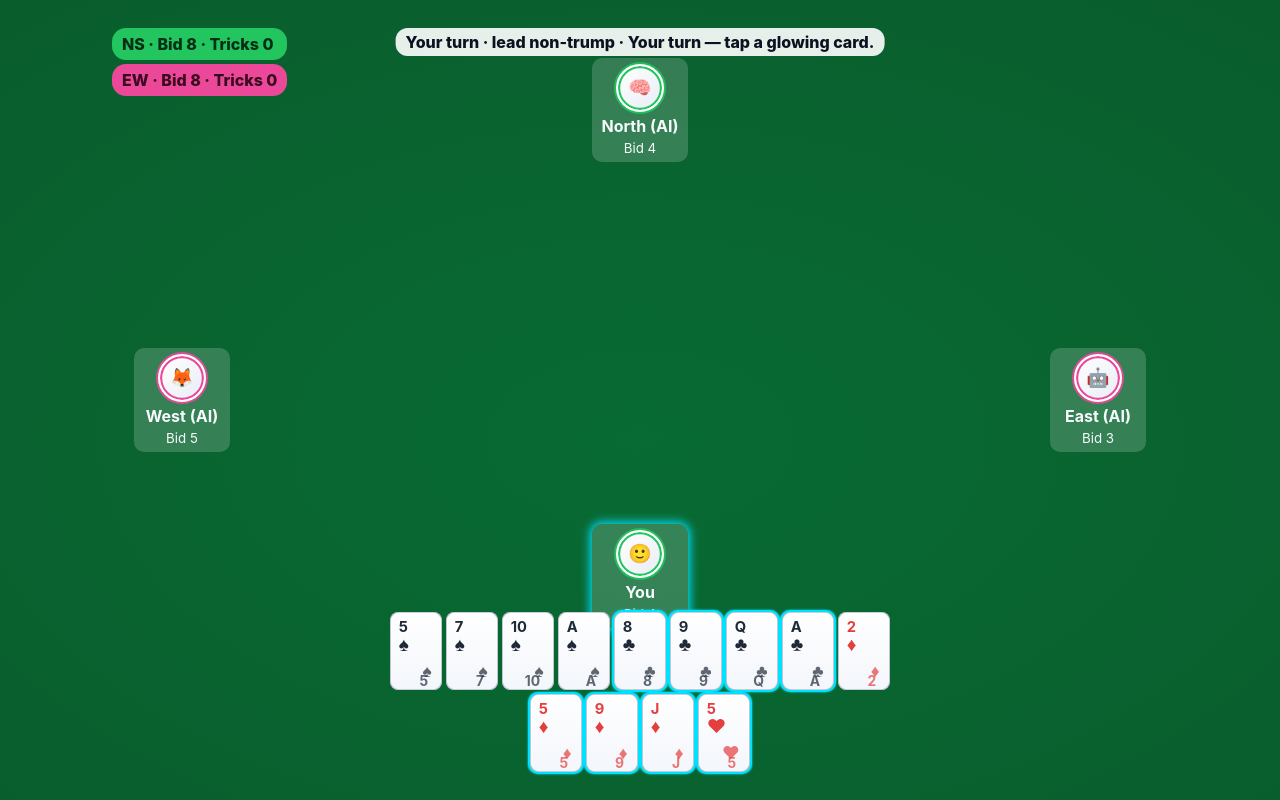
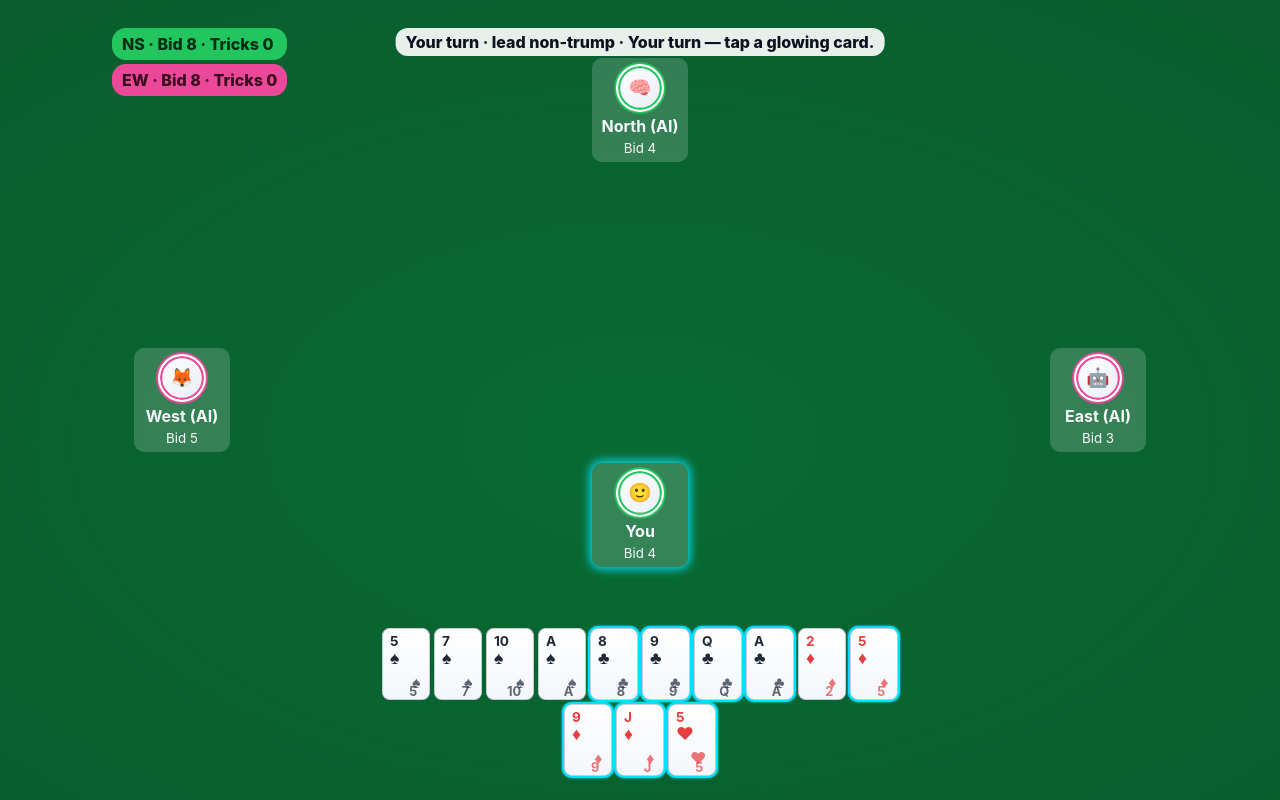
Before and after one commit to ryananimashaun/spades-diagnostic, a plain HTML site: page index.html in a window 1280 px wide. Both pictures are taken after a click on the button "Classic Mode". Drawn offline with Linux system fonts and the light colour scheme.

Commit message:
Update index.html

```diff
--- a/index.html
+++ b/index.html
@@ -35,35 +35,47 @@
   #status{position:absolute;top:1%;left:50%;transform:translateX(-50%);padding:4px 10px;border-radius:12px;background:rgba(255,255,255,.9);color:#0b1220;font-weight:800;z-index:6;text-align:center;font-size:clamp(.7rem,2vw,1rem)}
   #timer{position:absolute;top:1%;right:2%;padding:4px 10px;border-radius:16px;background:#fff;color:#0b1220;font-weight:800;display:none}
 
-  /* Players (now safely below cards for tap targets) */
+  /* Players (under the hand so taps hit cards) */
   #player-panel{position:absolute; inset:0; z-index:2; pointer-events:none}
-  #player-panel *{pointer-events:none} /* child elements never intercept taps */
+  #player-panel *{pointer-events:none}
   .p{position:absolute;display:flex;flex-direction:column;align-items:center;gap:4px;background:rgba(255,255,255,.18);border-radius:10px;padding:6px 8px;min-width:80px;font-size:clamp(.7rem,2vw,1rem)}
   .p.active{box-shadow:0 0 10px 2px var(--glow)}
   .av{width:44px;height:44px;border-radius:50%;border:2px solid #fff;background:#fff;object-fit:cover}
-  .south{left:50%;bottom:20%;transform:translateX(-50%)}
+
+  /* Move South avatar higher to avoid overlap */
+  .south{left:50%;bottom:28%;transform:translateX(-50%)} /* was 20% */
   .north{left:50%;top:5%;transform:translateX(-50%)}
   .east{right:4%;top:50%;transform:translateY(-50%)}
   .west{left:4%;top:50%;transform:translateY(-50%)}
   .ring-ns{box-shadow:0 0 0 2px rgba(34,197,94,.9)} .ring-ew{box-shadow:0 0 0 2px rgba(236,72,153,.9)}
 
   /* Trick slots */
-  .slot{position:absolute;width:10vw;max-width:60px;aspect-ratio:2/3;display:flex;align-items:center;justify-content:center;z-index:4}
-  .slot.south{left:50%;bottom:32%;transform:translateX(-50%)}
+  .slot{position:absolute;width:10vw;max-width:56px;aspect-ratio:2/3;display:flex;align-items:center;justify-content:center;z-index:4}
+  .slot.south{left:50%;bottom:36%;transform:translateX(-50%)} /* a bit higher so it never collides with hand */
   .slot.north{left:50%;top:20%;transform:translateX(-50%)}
   .slot.east{right:20%;top:50%;transform:translateY(-50%)}
   .slot.west{left:20%;top:50%;transform:translateY(-50%)}
 
-  /* Hand (raised above everything for taps) */
-  #hand{position:absolute; left:50%; bottom:1%; transform:translateX(-50%); display:flex; gap:4px; flex-wrap:wrap; justify-content:center; z-index:200}
-  .card{width:11vw; max-width:52px; aspect-ratio:2/3; border-radius:8px; cursor:pointer; user-select:none; transition:transform .15s ease; pointer-events:auto}
+  /* Hand (highest z so taps always work) */
+  #hand{
+    position:absolute; left:50%; bottom:.5%;
+    transform:translateX(-50%);
+    display:flex; gap:4px; flex-wrap:wrap; justify-content:center;
+    z-index:200; max-width:94vw;
+  }
+  .card{
+    width:9.5vw; max-width:48px; aspect-ratio:2/3;
+    border-radius:8px; cursor:pointer; user-select:none;
+    transition:transform .15s ease; pointer-events:auto; display:block;
+    touch-action:manipulation;
+  }
   .card.legal{filter:drop-shadow(0 0 1px #00e1ff);outline:2px solid #00e1ff;border-radius:8px}
   .card.legal:active,.card.legal:hover{transform:translateY(-4px)}
 
   /* Piles */
-  .pile{position:absolute;width:24px;height:120px;display:flex;flex-direction:column;gap:2px}
+  .pile{position:absolute;width:22px;height:110px;display:flex;flex-direction:column;gap:2px}
   #pile-south{left:6%;bottom:6%} #pile-east{right:6%;bottom:6%}
-  .mini{width:20px;height:26px;border-radius:4px;background:linear-gradient(180deg,#e2e8f0,#cbd5e1);box-shadow:0 2px 4px rgba(0,0,0,.25)}
+  .mini{width:18px;height:24px;border-radius:4px;background:linear-gradient(180deg,#e2e8f0,#cbd5e1);box-shadow:0 2px 4px rgba(0,0,0,.25)}
 
   /* Overlay */
   #overlay{position:fixed;inset:0;background:rgba(0,0,0,.7);color:#fff;display:none;align-items:center;justify-content:center;flex-direction:column;gap:10px;z-index:10;text-align:center;padding:1rem}
@@ -252,15 +264,24 @@ function svgCard(card){ return createCardSVG(card); }
 
 function showHand(){
   handEl.innerHTML=''; const h=players[0].hand; const legal=legalMoves(h);
+
   h.forEach((c,idx)=>{
     const el=svgCard(c);
     if(legal.includes(idx)) el.classList.add('legal');
-    el.addEventListener('click', ()=>{
+
+    const handler = ()=>{
       if(current!==0) return;
-      if(!legal.includes(idx)){ alert(`Must follow ${leadSuit||'non-trump'}`); return;}
+      if(!legal.includes(idx)){ alert(`Must follow ${leadSuit||'non-trump'}`); return; }
       play(0,idx);
-    });
-    el.addEventListener('touchstart', (e)=>{ e.preventDefault(); el.click(); }, {passive:false});
+    };
+
+    // Harden taps on iPhone
+    el.addEventListener('pointerup', handler, {passive:true});
+    el.addEventListener('touchstart', (e)=>{ e.preventDefault(); handler(); }, {passive:false});
+    el.addEventListener('click', handler, {passive:true});
+    el.style.pointerEvents = 'auto';
+    el.style.touchAction = 'manipulation';
+
     handEl.appendChild(el);
   });
 }
@@ -373,11 +394,11 @@ function goHome(){ tbl.classList.add('hidden'); wel.classList.remove('hidden');
 
 // --- start game (called via inline onclick) ---
 function startGame(m){
-  // South (you) starts for this test build
+  // South starts so you can play immediately
   mode=m;
   document.getElementById('pile-south').innerHTML=''; document.getElementById('pile-east').innerHTML='';
   scoreNS.tricks=0; scoreEW.tricks=0; leadSuit=null; trick=[]; spadesBroken=false;
-  deal(); current=0; // South starts
+  deal(); current=0;
   const pname=(nameInput?.value||'').trim()||'You';
   try{ document.querySelector('#ps b').textContent=pname; }catch{}
   try{ difficulty=(diffSelect?.value)||'normal'; }catch{}
```
